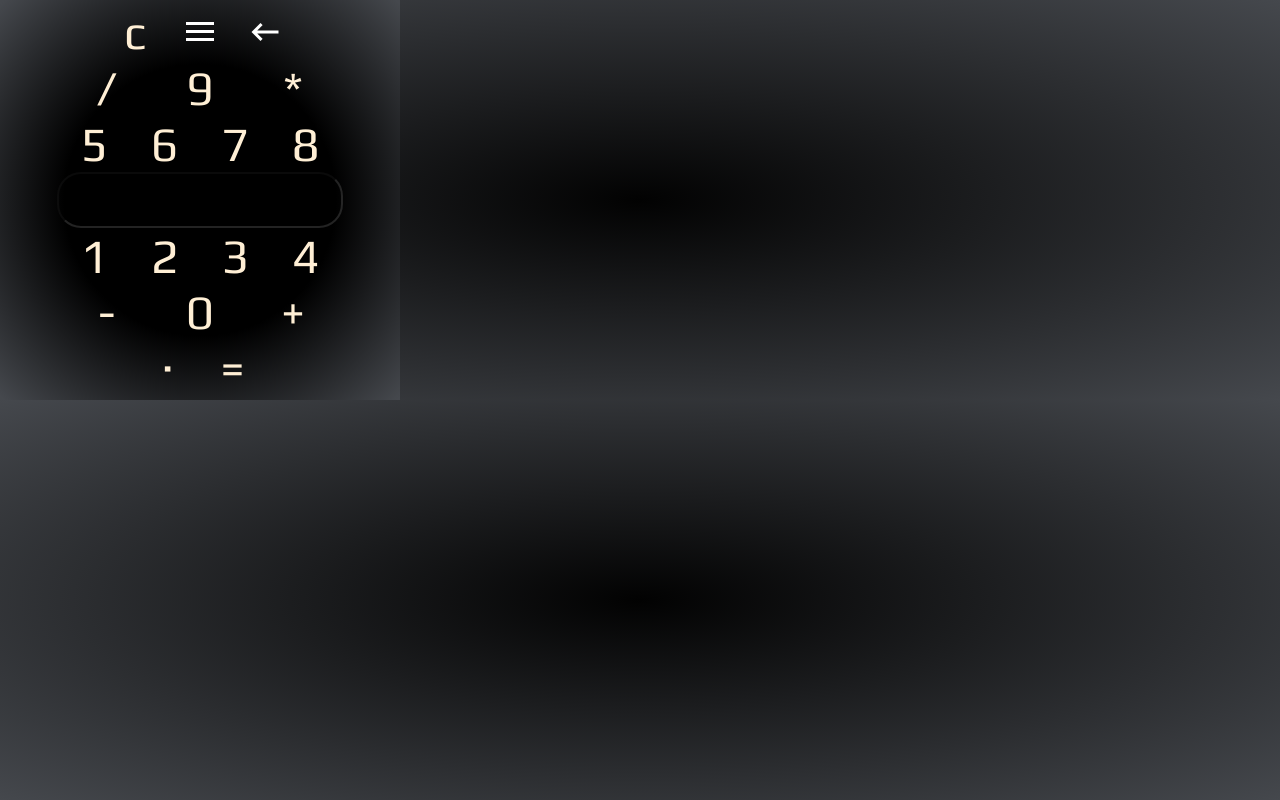
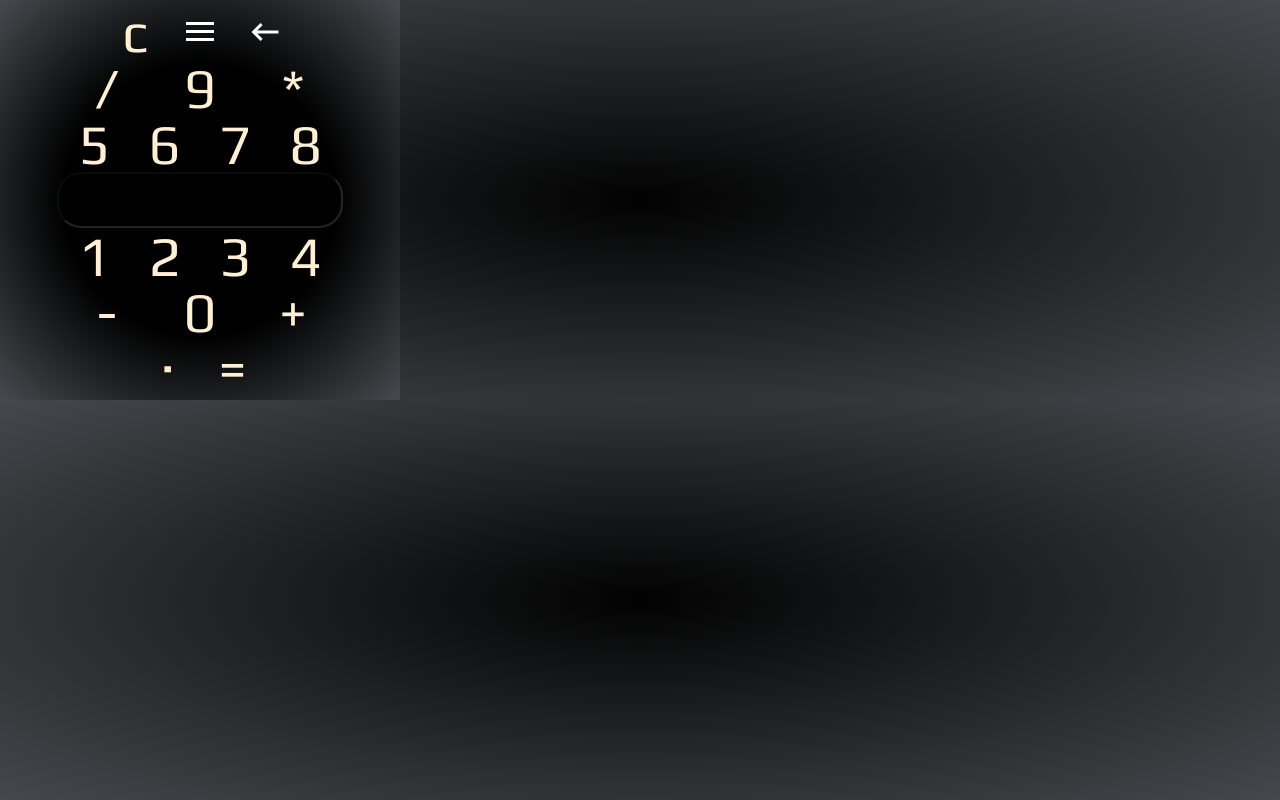
Before and after one commit to JosepPablo/RoundCalculator, a plain HTML site: page www/index.html in a window 1280 px wide. Drawn offline with Linux system fonts and the light colour scheme.

Commit message:
v1.0 css2

```diff
--- a/platforms/browser/www/elefont.css
+++ b/platforms/browser/www/elefont.css
@@ -83,7 +83,7 @@
     }
 
     .button {
-        font-size: 3em;
+        font-size: 3.5em;
         width: 67px;
         color: papayawhip;
         background: transparent;
--- a/www/elefont.css
+++ b/www/elefont.css
@@ -83,7 +83,7 @@
     }
 
     .button {
-        font-size: 3em;
+        font-size: 3.5em;
         width: 67px;
         color: papayawhip;
         background: transparent;
```
Also changed, not shown: platforms/browser/www/index.html (+4 -4 lines).
